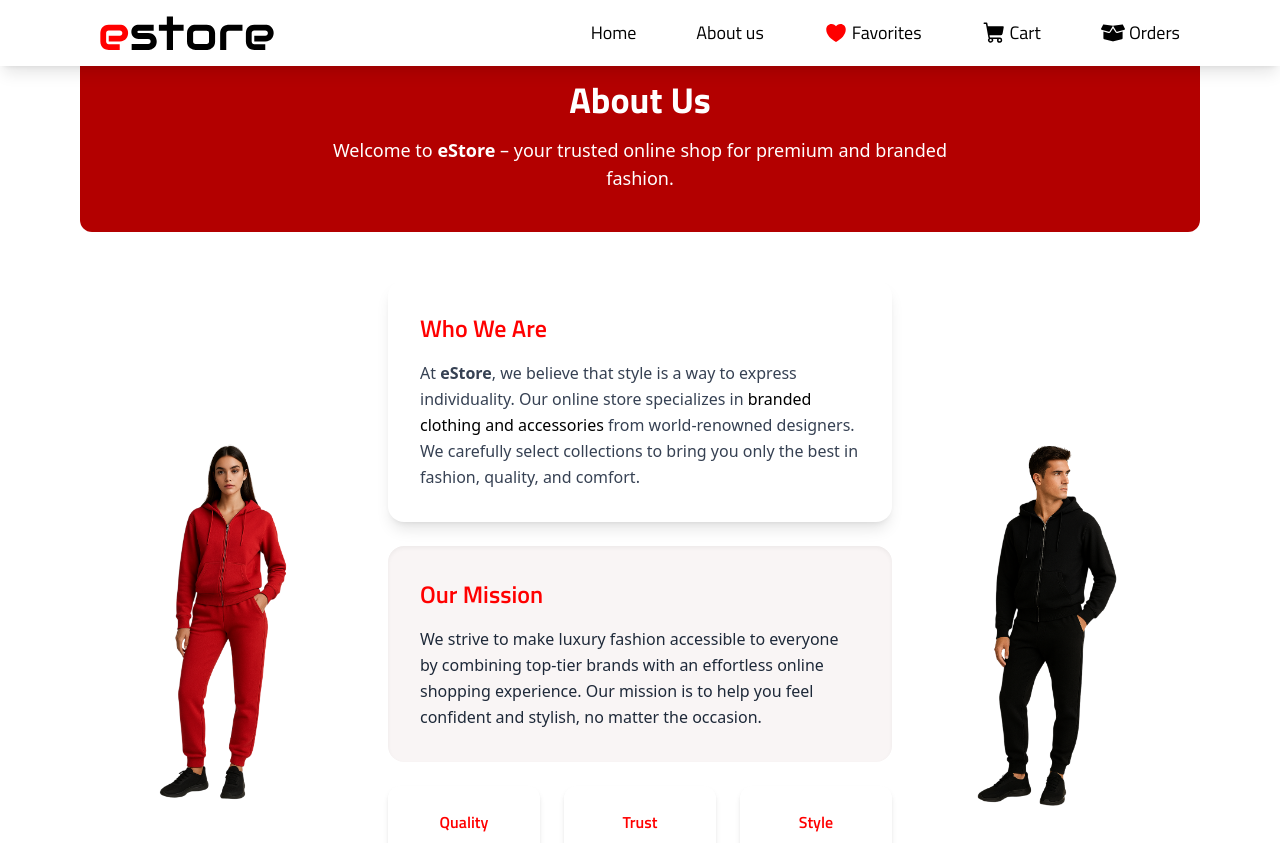
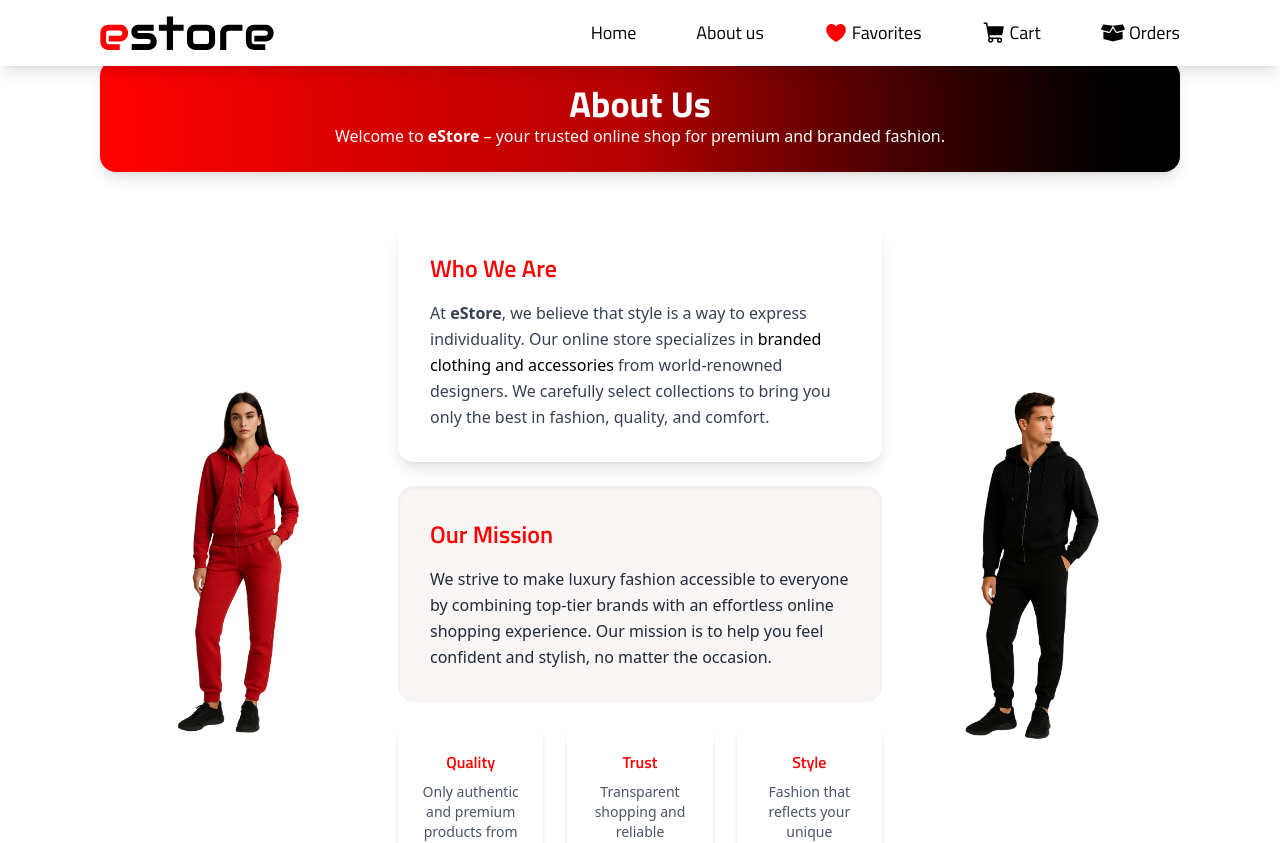
Before and after one commit to Violettalez/mini-e-commerce-store-app, a React (Vite) app: page /about in a window 1280 px wide. Shown: the top 843 px of the page. Built offline with nearby package versions, Linux system fonts and the light colour scheme.

Commit message:
update buner with header on About us Page

```diff
--- a/src/pages/AboutUs.jsx
+++ b/src/pages/AboutUs.jsx
@@ -1,9 +1,9 @@
 function AboutUs({ data }) {
   return (
-    <div>
-      <section class="bg-dark-red text-basic-weight pt-15 pb-10 text-center rounded-b-xl">
-        <h2 class="text-4xl font-bold mb-4 font-header">About Us</h2>
-        <p class="max-w-2xl mx-auto text-lg">
+    <div className="mt-10 px-5">
+      <section className="w-full py-6 bg-gradient-to-r from-basic-red via-dark-red to-basic-black text-center rounded-2xl shadow-lg *:text-basic-weight">
+        <h2 class="text-4xl font-bold font-header">About Us</h2>
+        <p class="max-w-2xl mx-auto">
           Welcome to <span class="font-semibold">eStore</span> – your trusted
           online shop for premium and branded fashion.
         </p>
```
